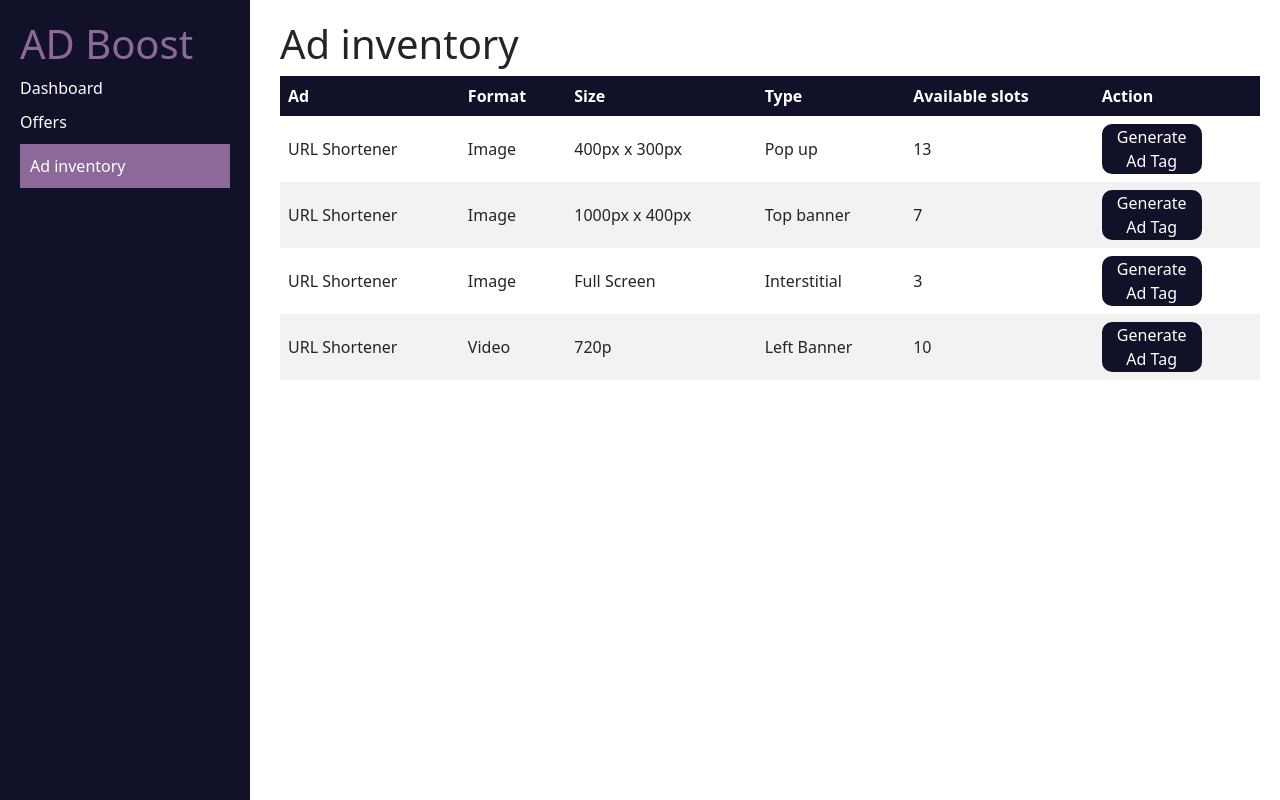
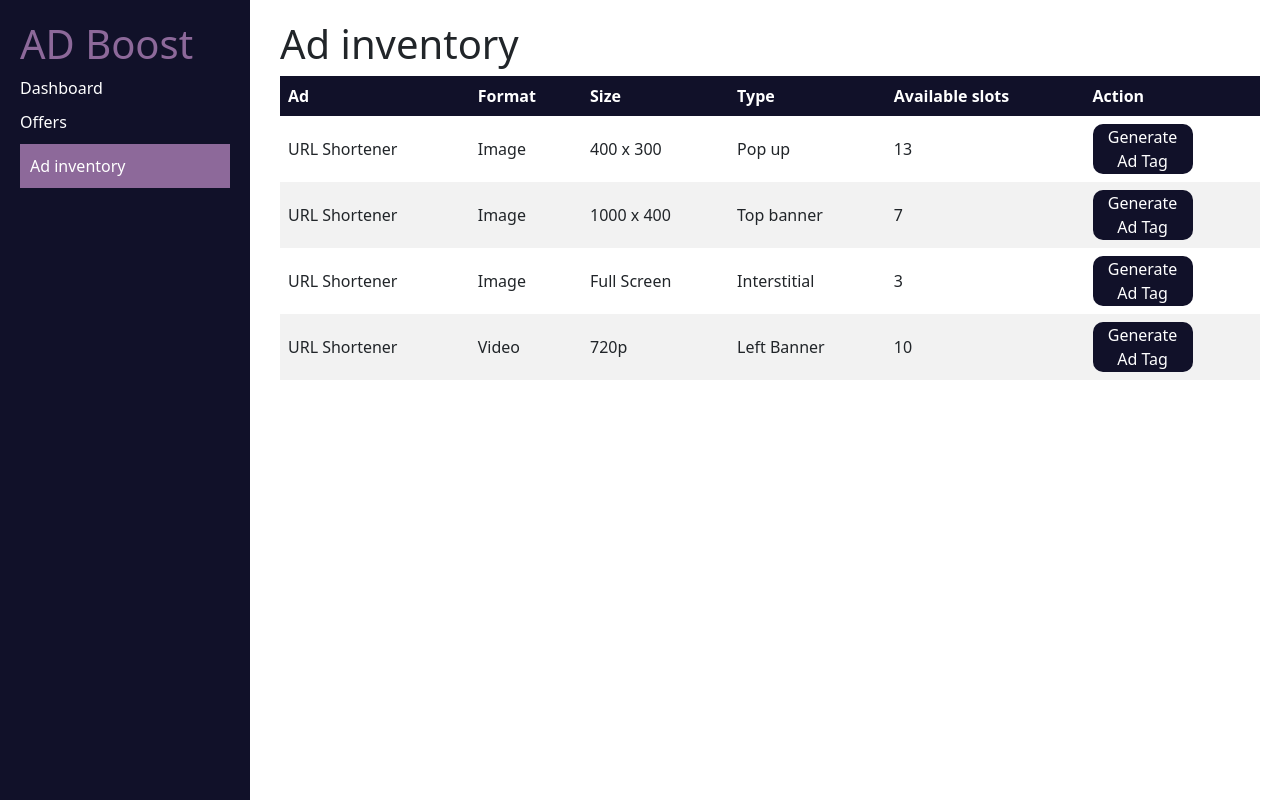
Before and after one commit to shwelep/AD-Server, a React (Create React App) app in the folder frontend/: page /ad-inventory in a window 1280 px wide. Built offline with nearby package versions, Linux system fonts and the light colour scheme.

Commit message:
fixed ad tag generation button

```diff
--- a/frontend/src/Screens/Publisher/AdInventory/AdInventory.jsx
+++ b/frontend/src/Screens/Publisher/AdInventory/AdInventory.jsx
@@ -1,16 +1,16 @@
 const AdInventory = () => {
     let adInventory = [
-        { AdName: 'URL Shortener', AdID: 1232142, format: 'Image', type: 'Pop up', size: '400px x 300px', availableSlots: 13 },
-        { AdName: 'URL Shortener', AdID: 1232143, format: 'Image', type: 'Top banner', size: '1000px x 400px', availableSlots: 7 },
+        { AdName: 'URL Shortener', AdID: 1232142, format: 'Image', type: 'Pop up', size: '400 x 300', availableSlots: 13 },
+        { AdName: 'URL Shortener', AdID: 1232143, format: 'Image', type: 'Top banner', size: '1000 x 400', availableSlots: 7 },
         { AdName: 'URL Shortener', AdID: 4632342, format: 'Image', type: 'Interstitial', size: 'Full Screen', availableSlots: 3 },
         { AdName: 'URL Shortener', AdID: 2432142, format: 'Video', type: 'Left Banner', size: '720p', availableSlots: 10 },
     ]
 
     const generateAdTag = (id) => {
-        const ad = adInventory.find(item => item.AdID === id)
-        if (ad) {
+        const adItem = adInventory.find(item => item.AdID === id)
+        if (adItem) {
             const adTag = `<script type="text/javascript" src="http://localhost:3001/ad?placement=${id}"`
-            alert(`Ad Tag for ${ad.Ad}:\n\nn${adTag}`)
+            alert(`Ad Tag for ${adItem.AdName}:\n\nn${adTag}`)
         }
     }
 
@@ -36,7 +36,7 @@ const AdInventory = () => {
                             <td>{ad.size}</td>
                             <td>{ad.type}</td>
                             <td>{ad.availableSlots}</td>
-                            <td><button className="generateAdButton" onClick={() => generateAdTag(ad.id)}>Generate Ad Tag</button></td>
+                            <td><button className="generateAdButton" onClick={() => generateAdTag(ad.AdID)}>Generate Ad Tag</button></td>
                         </tr>
                     ))}
                 </tbody>
```
